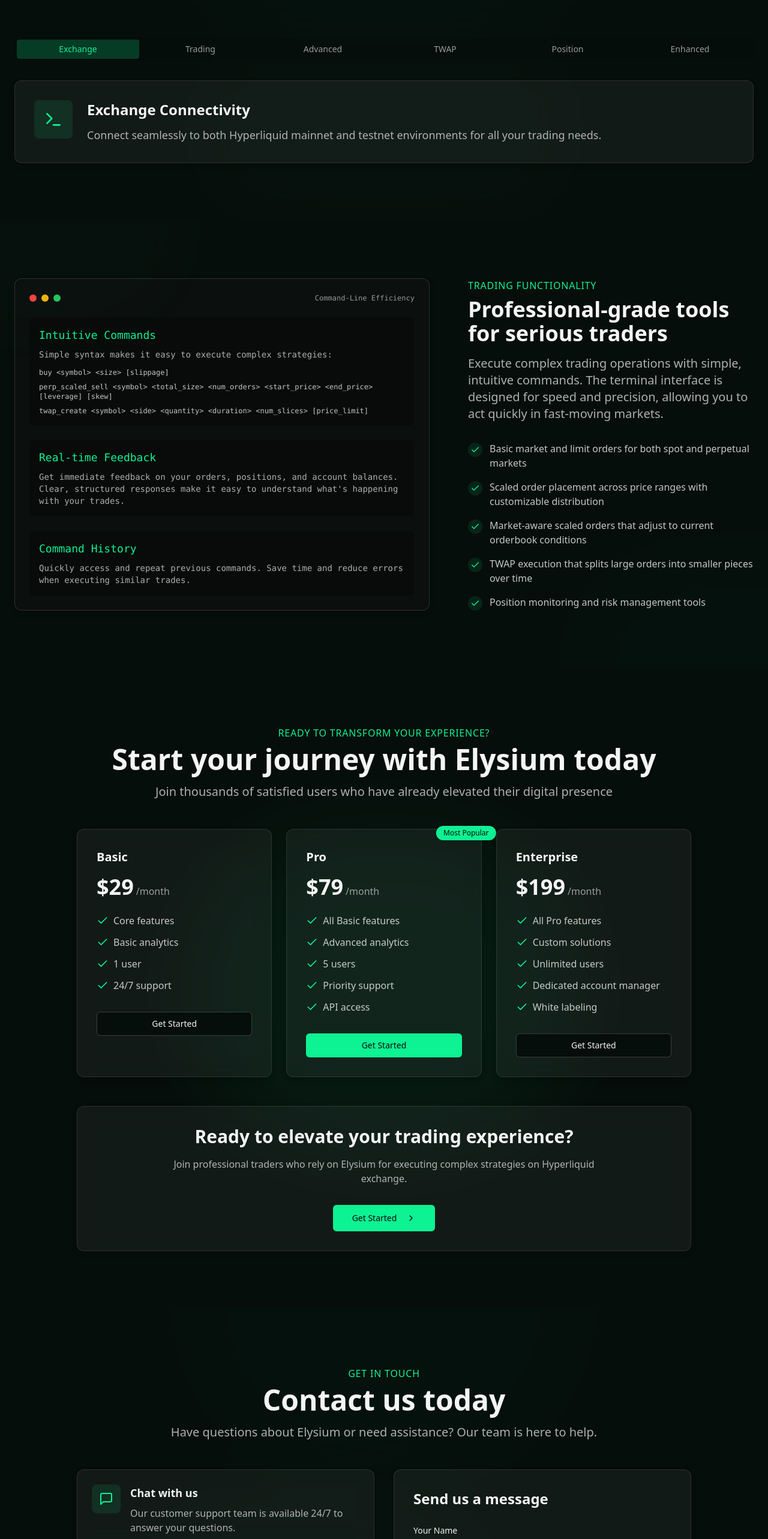
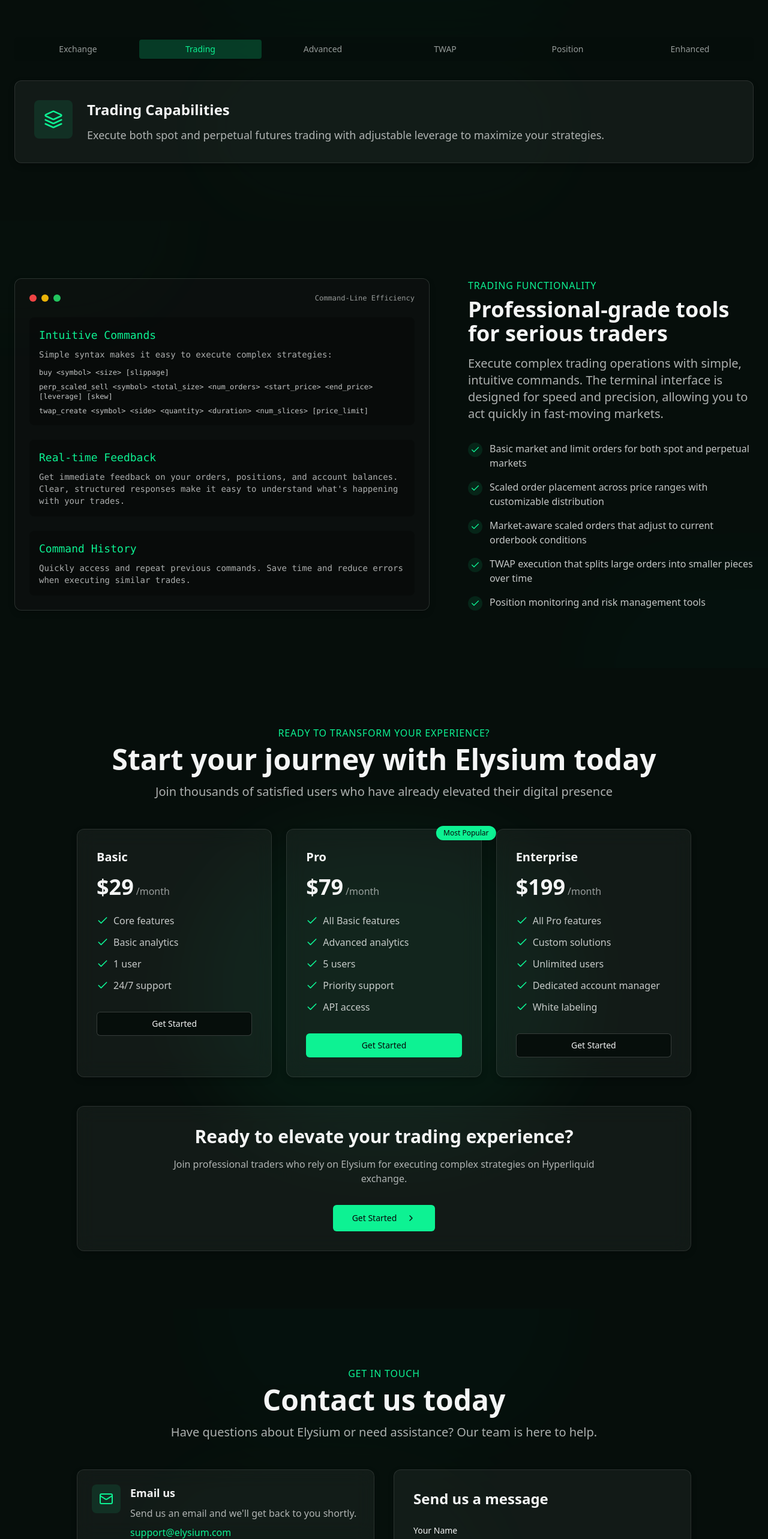
Before and after one commit to AlwaysUbaid/ethereal-hub, a React (Vite) app: page / in a window 1280 px wide. Shown: the part 1120-3686 px from the top of the page at 60% size. Built offline with nearby package versions, Linux system fonts and the light colour scheme.

Commit message:
Refactor contact and features sections
- Removed chat and visit us sections from the contact page.
- Modified the features section to use tabs with automatic animation.

```diff
--- a/src/components/sections/Contact.tsx
+++ b/src/components/sections/Contact.tsx
@@ -4,7 +4,7 @@ import AnimatedText from '../ui/AnimatedText';
 import GlassCard from '../ui/GlassCard';
 import { Button } from '@/components/ui/button';
 import { Textarea } from '@/components/ui/textarea';
-import { Mail, MapPin, MessageSquare, Phone, Send } from 'lucide-react';
+import { Mail, Phone, Send } from 'lucide-react';
 
 const Contact: React.FC = () => {
   return (
@@ -39,21 +39,6 @@ const Contact: React.FC = () => {
 
           <div className="grid grid-cols-1 lg:grid-cols-2 gap-8">
             <div className="space-y-6">
-              <GlassCard className="p-6 opacity-0 animate-fade-in" style={{ animationDelay: '0.3s', animationFillMode: 'forwards' }}>
-                <div className="flex items-start">
-                  <div className="bg-primary/10 p-3 rounded-lg mr-4">
-                    <MessageSquare className="h-6 w-6 text-primary" />
-                  </div>
-                  <div>
-                    <h3 className="text-lg font-semibold mb-2">Chat with us</h3>
-                    <p className="text-foreground/70 mb-4">Our customer support team is available 24/7 to answer your questions.</p>
-                    <Button variant="outline" className="border-foreground/20 hover:bg-foreground/5">
-                      Start a conversation
-                    </Button>
-                  </div>
-                </div>
-              </GlassCard>
-
               <GlassCard className="p-6 opacity-0 animate-fade-in" style={{ animationDelay: '0.5s', animationFillMode: 'forwards' }}>
                 <div className="flex items-start">
                   <div className="bg-primary/10 p-3 rounded-lg mr-4">
@@ -76,23 +61,6 @@ const Contact: React.FC = () => {
                     <h3 className="text-lg font-semibold mb-2">Call us</h3>
                     <p className="text-foreground/70 mb-2">Our phone lines are open during business hours.</p>
                     <a href="tel:+1234567890" className="text-primary hover:underline">+1 (234) 567-890</a>
-                  </div>
-                </div>
-              </GlassCard>
-
-              <GlassCard className="p-6 opacity-0 animate-fade-in" style={{ animationDelay: '0.9s', animationFillMode: 'forwards' }}>
-                <div className="flex items-start">
-                  <div className="bg-primary/10 p-3 rounded-lg mr-4">
-                    <MapPin className="h-6 w-6 text-primary" />
-                  </div>
-                  <div>
-                    <h3 className="text-lg font-semibold mb-2">Visit us</h3>
-                    <p className="text-foreground/70 mb-2">Stop by our office during business hours.</p>
-                    <address className="not-italic text-foreground/80">
-                      123 Trading Street<br />
-                      Crypto City, CC 12345<br />
-                      United States
-                    </address>
                   </div>
                 </div>
               </GlassCard>
--- a/src/components/sections/Features.tsx
+++ b/src/components/sections/Features.tsx
@@ -14,9 +14,21 @@ interface Feature {
 
 const Features: React.FC = () => {
   const [mounted, setMounted] = useState(false);
+  const [activeTab, setActiveTab] = useState('exchange');
 
   useEffect(() => {
     setMounted(true);
+
+    // Auto rotate through tabs
+    const tabInterval = setInterval(() => {
+      setActiveTab(prevTab => {
+        const tabIndex = features.findIndex(f => f.value === prevTab);
+        const nextIndex = (tabIndex + 1) % features.length;
+        return features[nextIndex].value;
+      });
+    }, 5000); // Change tabs every 5 seconds
+
+    return () => clearInterval(tabInterval);
   }, []);
 
   const features: Feature[] = [
@@ -88,13 +100,13 @@ const Features: React.FC = () => {
         </div>
 
         <div className="opacity-0 animate-fade-in" style={{ animationDelay: '0.3s', animationFillMode: 'forwards' }}>
-          <Tabs defaultValue="exchange" className="w-full">
+          <Tabs value={activeTab} onValueChange={setActiveTab} className="w-full">
             <TabsList className="grid grid-cols-3 md:grid-cols-6 bg-background/20 backdrop-blur-sm mb-8">
               {features.map((feature) => (
                 <TabsTrigger
                   key={feature.value}
                   value={feature.value}
-                  className="data-[state=active]:bg-primary/20 data-[state=active]:text-primary"
+                  className="data-[state=active]:bg-primary/20 data-[state=active]:text-primary transition-all duration-300"
                 >
                   {feature.title.split(' ')[0]}
                 </TabsTrigger>
@@ -102,8 +114,12 @@ const Features: React.FC = () => {
             </TabsList>
 
             {features.map((feature) => (
-              <TabsContent key={feature.value} value={feature.value} className="mt-0">
-                <GlassCard className="p-8 animate-scale-in" style={{ animationDelay: '0.1s' }}>
+              <TabsContent
+                key={feature.value}
+                value={feature.value}
+                className="mt-0 transition-all duration-500"
+              >
+                <GlassCard className="p-8 animate-scale-in" style={{ animationDuration: '0.5s' }}>
                   <div className="flex flex-col md:flex-row items-start gap-6">
                     <div className="bg-primary/10 p-4 rounded-lg">
                       {feature.icon}
```
